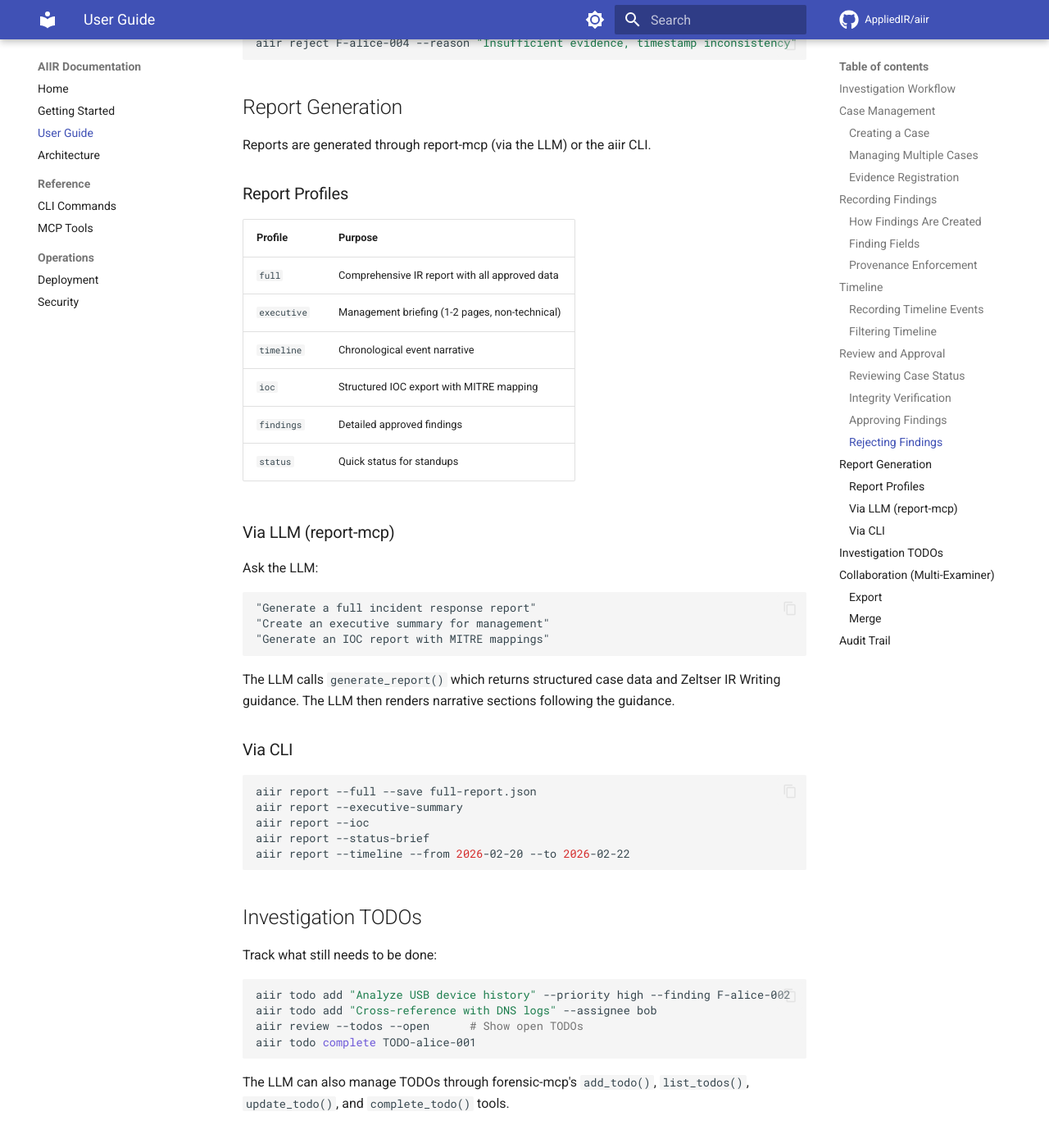
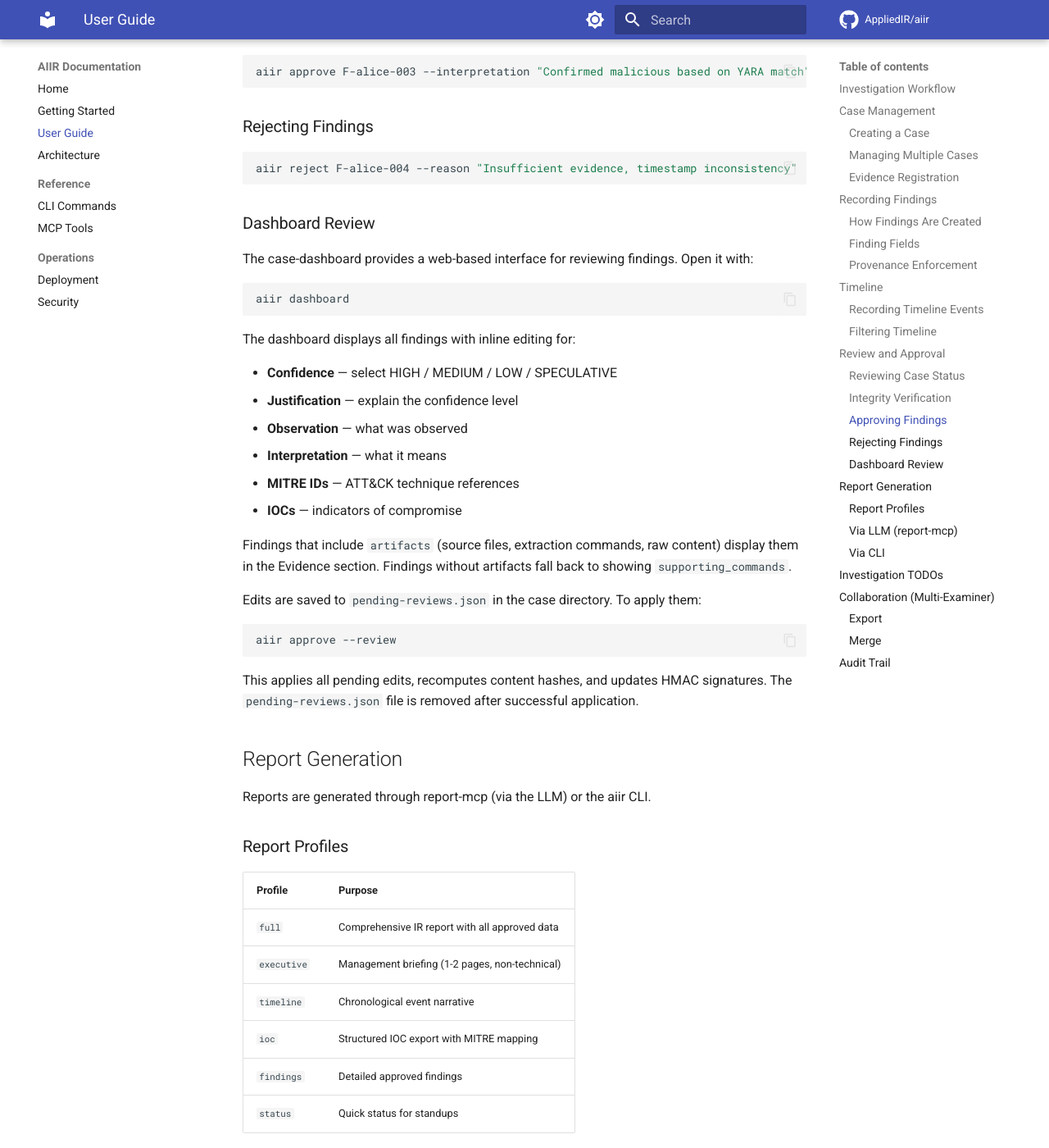
Before and after one commit to AppliedIR/aiir, an MkDocs documentation site: the page built from docs/user-guide.md, in a window 1280 px wide and 1400 px high, scrolled down 4220 px. Shown: the whole window at 82% size. Built offline with MkDocs 1.6.1 and Material for MkDocs 9.7.7, drawn with Linux system fonts in a browser that asks for light colours; comment, search, counter and statistics services are not loaded; some of the changed text lies outside the part shown.

Commit message:
update docs: add dashboard, artifacts, pending-reviews across all references

````diff
--- a/docs/user-guide.md
+++ b/docs/user-guide.md
@@ -70,11 +70,13 @@ The LLM records findings through forensic-mcp's `record_finding()` tool. The int
 |-------|-------------|
 | `title` | Short description of the finding |
 | `description` | Detailed explanation with evidence |
-| `confidence` | HIGH, MEDIUM, or LOW |
+| `confidence` | HIGH, MEDIUM, LOW, or SPECULATIVE |
+| `confidence_justification` | Reasoning for the confidence level |
 | `mitre_ids` | MITRE ATT&CK technique IDs |
 | `iocs` | Indicators of compromise |
 | `evidence_ids` | References to tool execution evidence IDs |
-| `supporting_commands` | Shell commands used (for SHELL provenance) |
+| `artifacts` | Evidence artifacts — source file, extraction command, raw content, content type, purpose |
+| `supporting_commands` | Shell commands used (for SHELL provenance) — command, output excerpt, purpose |
 
 ### Provenance Enforcement
 
@@ -166,6 +168,33 @@ aiir approve F-alice-003 --interpretation "Confirmed malicious based on YARA mat
 aiir reject F-alice-004 --reason "Insufficient evidence, timestamp inconsistency"
 ```
 
+### Dashboard Review
+
+The case-dashboard provides a web-based interface for reviewing findings. Open it with:
+
+```bash
+aiir dashboard
+```
+
+The dashboard displays all findings with inline editing for:
+
+- **Confidence** — select HIGH / MEDIUM / LOW / SPECULATIVE
+- **Justification** — explain the confidence level
+- **Observation** — what was observed
+- **Interpretation** — what it means
+- **MITRE IDs** — ATT&CK technique references
+- **IOCs** — indicators of compromise
+
+Findings that include `artifacts` (source files, extraction commands, raw content) display them in the Evidence section. Findings without artifacts fall back to showing `supporting_commands`.
+
+Edits are saved to `pending-reviews.json` in the case directory. To apply them:
+
+```bash
+aiir approve --review
+```
+
+This applies all pending edits, recomputes content hashes, and updates HMAC signatures. The `pending-reviews.json` file is removed after successful application.
+
 ## Report Generation
 
 Reports are generated through report-mcp (via the LLM) or the aiir CLI.
````
Also changed, not shown: docs/architecture.md (+7 -1 lines), docs/cli-reference.md (+14 -0 lines), docs/mcp-reference.md (+1 -1 lines).
